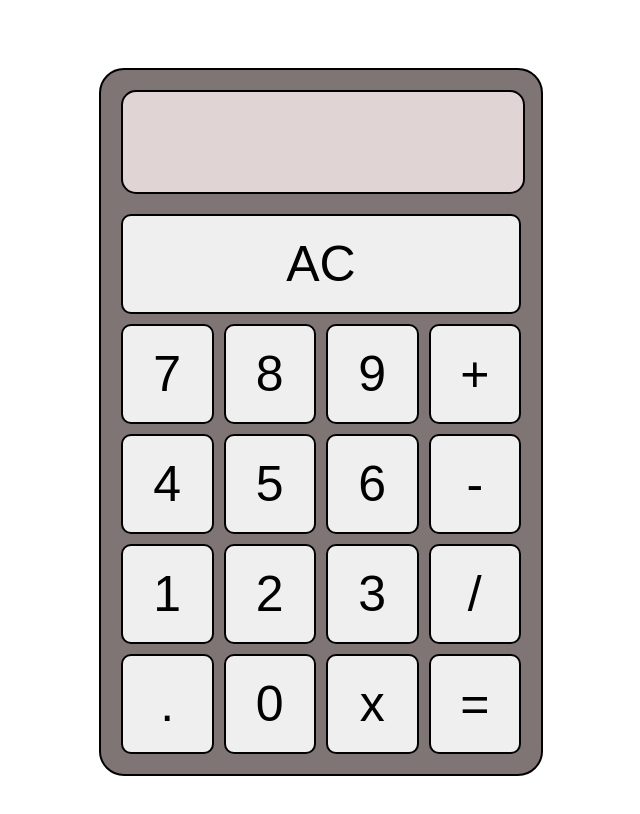
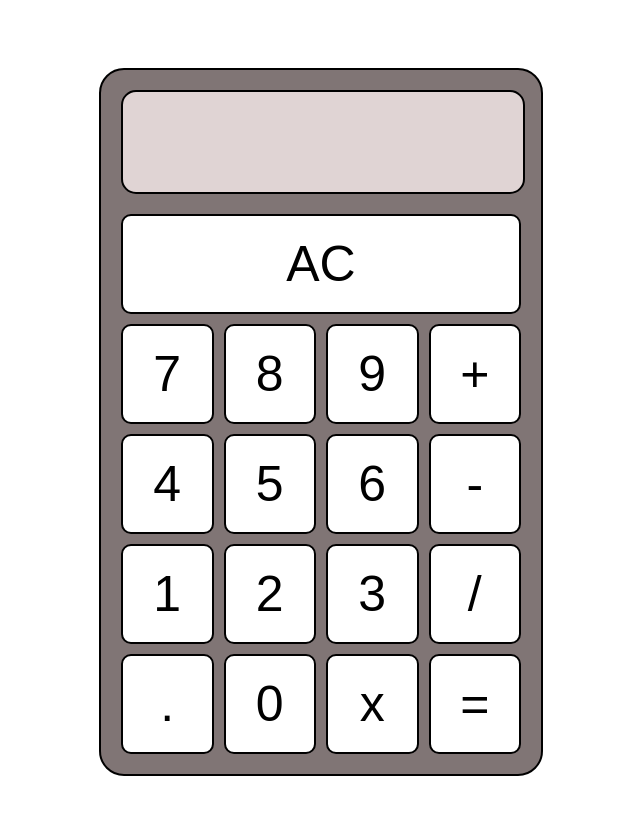
Before and after one commit to SamTombling/calculator, a plain HTML site: page index.html in a window 1280 px wide. Shown: the whole page, without its empty margins (319-959 px from the left). Drawn offline with Linux system fonts and the light colour scheme.

Commit message:
Add Disabled Button Styles

```diff
--- a/index.html
+++ b/index.html
@@ -12,7 +12,7 @@
             <div id="display"></div>
 
             <div class="row">
-                <button class="operator" id="clear">AC</button>
+                <button id="clear">AC</button>
             </div>
 
             <div class="row">
@@ -37,7 +37,7 @@
             </div>
 
             <div class="row">
-                <button class="number">.</button>
+                <button class="number" id="decimal">.</button>
                 <button class="number">0</button>
                 <button class="operator">x</button>
                 <button id="equals">=</button>
--- a/styles.css
+++ b/styles.css
@@ -35,11 +35,13 @@ body {
     gap: 10px;
 }
 
-button {
+button, button:disabled, button[disabled] {
     border: none;
     flex: 1;
     height: 100px;
     border-radius: 10px;
     font-size: 50px;
     border: 2px solid black;
+    background-color: white;
+    color: black;
 }
```
